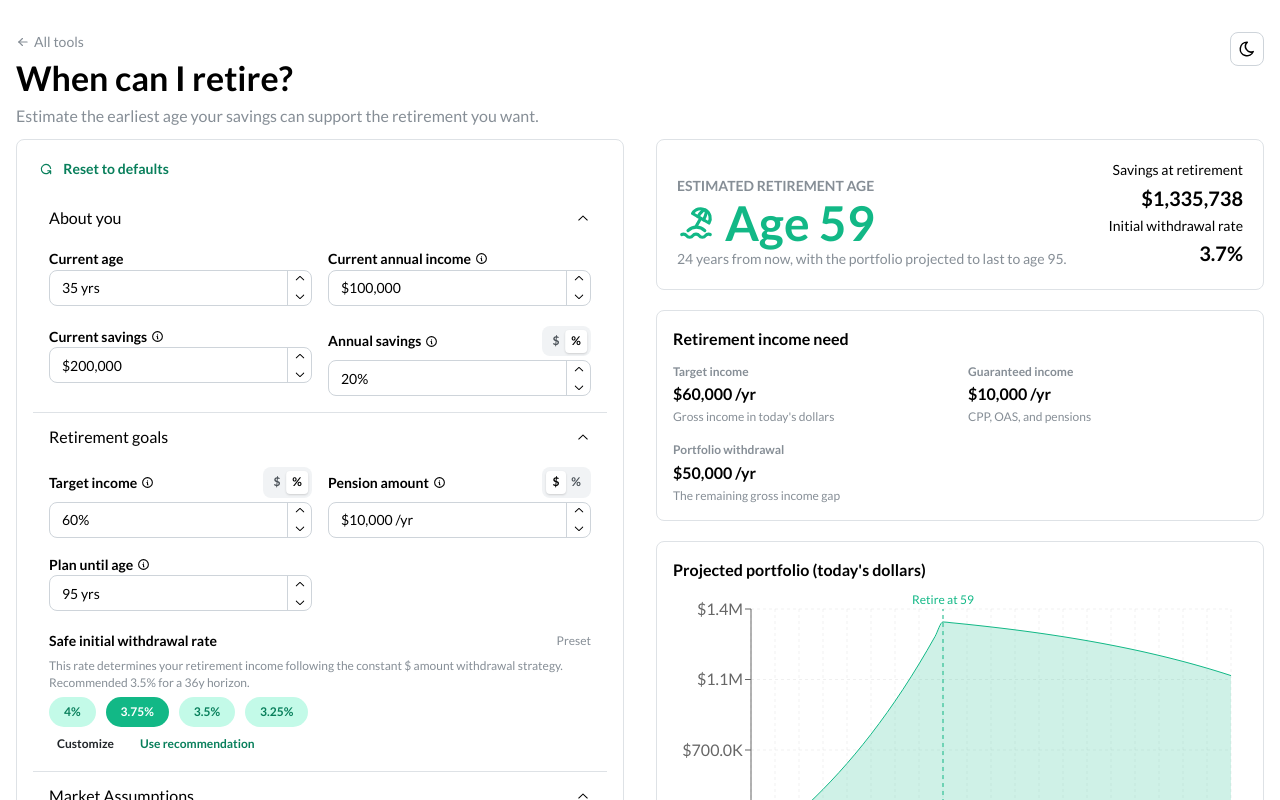
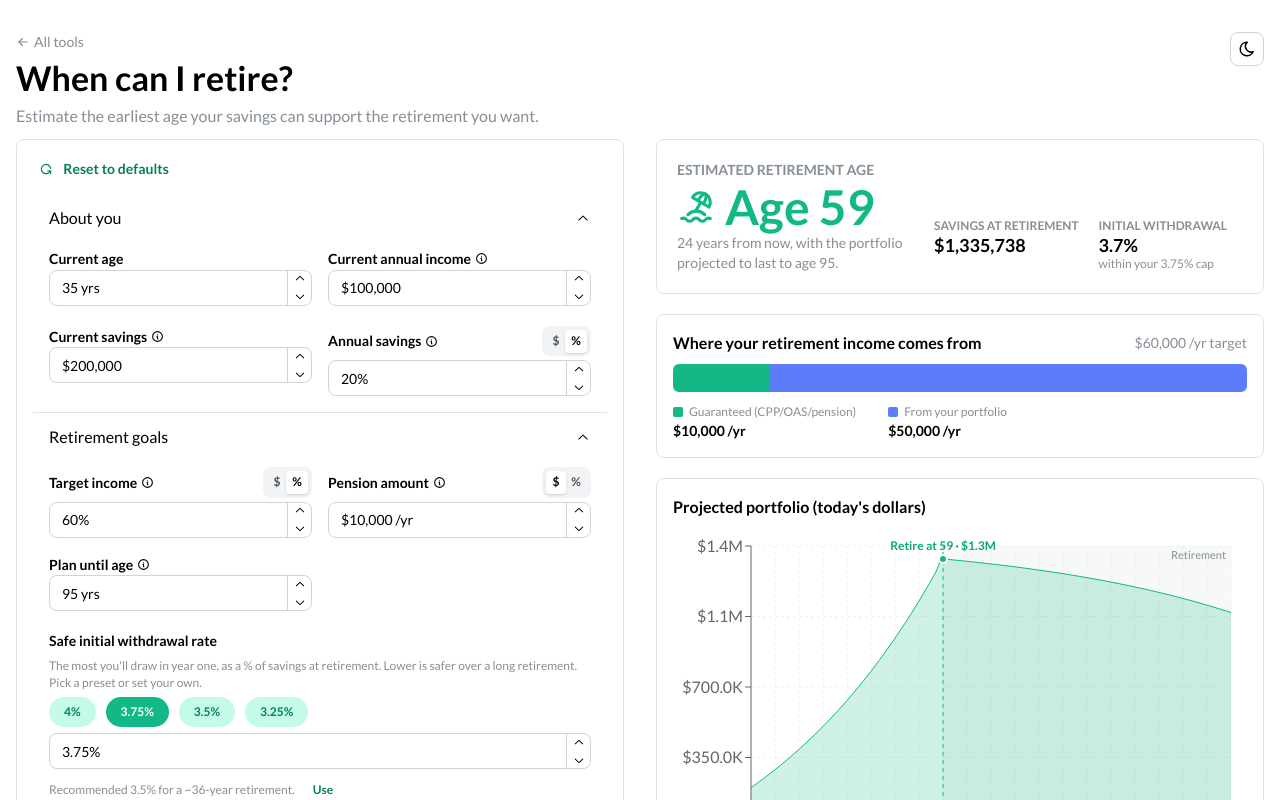
Before and after one commit to low-earth-orbit/rent-vs-buy, a Next.js app: page /retirement in a window 1280 px wide. Shown: the top 800 px of the page. Built offline with nearby package versions, Linux system fonts and the light colour scheme.

Commit message:
UI update

```diff
--- a/src/components/retirement/Headline.tsx
+++ b/src/components/retirement/Headline.tsx
@@ -1,4 +1,13 @@
-import { Alert, Card, Group, Stack, Text, Title } from "@mantine/core";
+import {
+  Alert,
+  Card,
+  Flex,
+  Group,
+  SimpleGrid,
+  Stack,
+  Text,
+  Title,
+} from "@mantine/core";
 import { IconAlertTriangle, IconBeach } from "@tabler/icons-react";
 import { formatCAD } from "@/utils/format";
 import type {
@@ -9,6 +18,32 @@ import type {
 interface HeadlineProps {
   input: RetirementInput;
   result: RetirementResult;
+}
+
+function StatTile({
+  label,
+  value,
+  note,
+}: {
+  label: string;
+  value: string;
+  note?: string;
+}) {
+  return (
+    <Stack gap={0}>
+      <Text size="xs" c="dimmed" fw={600} tt="uppercase">
+        {label}
+      </Text>
+      <Text fw={700} fz="lg" lh={1.2}>
+        {value}
+      </Text>
+      {note && (
+        <Text size="xs" c="dimmed">
+          {note}
+        </Text>
+      )}
+    </Stack>
+  );
 }
 
 export default function Headline({ input, result }: HeadlineProps) {
@@ -32,10 +67,17 @@ export default function Headline({ input, result }: HeadlineProps) {
 
   const { earliestRetirementAge, yearsUntilRetirement } = result;
   const retireNow = yearsUntilRetirement === 0;
+  const swrNote =
+    typeof input.swr === "number" ? `within your ${input.swr}% cap` : undefined;
 
   return (
     <Card withBorder radius="md" padding="lg">
-      <Group justify="space-between" align="flex-end" wrap="nowrap" gap="lg">
+      <Flex
+        direction={{ base: "column", sm: "row" }}
+        justify="space-between"
+        align={{ base: "stretch", sm: "flex-end" }}
+        gap="lg"
+      >
         <Stack gap={2}>
           <Text size="sm" c="dimmed" tt="uppercase" fw={600}>
             Estimated retirement age
@@ -56,24 +98,26 @@ export default function Headline({ input, result }: HeadlineProps) {
           </Text>
         </Stack>
         {result.portfolioAtRetirement != null && (
-          <Stack gap={2} align="flex-end" visibleFrom="xs">
-            <Text size="sm">Savings at retirement</Text>
-            <Text fw={700} fz="xl">
-              {formatCAD(result.portfolioAtRetirement)}
-            </Text>
+          <SimpleGrid
+            cols={2}
+            spacing="lg"
+            w={{ base: "100%", sm: "auto" }}
+            style={{ flexShrink: 0 }}
+          >
+            <StatTile
+              label="Savings at retirement"
+              value={formatCAD(result.portfolioAtRetirement)}
+            />
             {result.impliedWithdrawalRate != null && (
-              <>
-                <Text size="sm">
-                  Initial withdrawal rate
-                </Text>
-                <Text fw={700} fz="xl">
-                  {(result.impliedWithdrawalRate * 100).toFixed(1)}%
-                </Text>
-              </>
+              <StatTile
+                label="Initial withdrawal"
+                value={`${(result.impliedWithdrawalRate * 100).toFixed(1)}%`}
+                note={swrNote}
+              />
             )}
-          </Stack>
+          </SimpleGrid>
         )}
-      </Group>
+      </Flex>
     </Card>
   );
 }
--- a/src/components/retirement/InputForm.tsx
+++ b/src/components/retirement/InputForm.tsx
@@ -17,14 +17,12 @@ import {
   RETURN_PRESETS,
   WITHDRAWAL_RATE_PRESETS,
   type ReturnPreset,
-  type WithdrawalRatePreset,
 } from "@/utils/retirement/presets";
 import { FIELD_CONSTRAINTS } from "@/utils/retirement/validation";
 import type {
   RetirementErrors,
   RetirementInput,
   RetirementInputKey,
-  WithdrawalRateMode,
 } from "@/utils/retirement/types";
 import type { FieldValue } from "@/types";
 
@@ -32,28 +30,21 @@ interface InputFormProps {
   input: RetirementInput;
   errors: RetirementErrors;
   onChange: (key: RetirementInputKey, value: FieldValue) => void;
-  onWithdrawalRatePreset: (rate: number) => void;
-  onWithdrawalRateCustomChange: (value: FieldValue) => void;
-  onUseRecommendedWithdrawalRate: () => void;
+  onUseRecommendedSwr: () => void;
   onReset: () => void;
-  recommendedWithdrawalPreset?: WithdrawalRatePreset;
-  recommendedWithdrawalHorizonYears?: number;
-  withdrawalRateMode: WithdrawalRateMode;
+  recommendedSwr?: number;
+  recommendedHorizonYears?: number;
 }
 
 export default function InputForm({
   input,
   errors,
   onChange,
-  onWithdrawalRatePreset,
-  onWithdrawalRateCustomChange,
-  onUseRecommendedWithdrawalRate,
+  onUseRecommendedSwr,
   onReset,
-  recommendedWithdrawalPreset,
-  recommendedWithdrawalHorizonYears,
-  withdrawalRateMode,
+  recommendedSwr,
+  recommendedHorizonYears,
 }: InputFormProps) {
-  const [customizeWithdrawalRate, setCustomizeWithdrawalRate] = useState(false);
   const [customizeReturns, setCustomizeReturns] = useState(false);
 
   const bind = (key: RetirementInputKey) => (value: FieldValue) =>
@@ -70,31 +61,15 @@ export default function InputForm({
       isSameRate(input.accumReturn, preset.accumReturn) &&
       isSameRate(input.retireReturn, preset.retireReturn),
   );
-  const showWithdrawalRateInput =
-    customizeWithdrawalRate || !activeWithdrawalPreset;
   const showReturnInputs = customizeReturns || !activeReturnPreset;
-  const withdrawalRateStatus =
-    withdrawalRateMode === "auto"
-      ? "Auto"
-      : activeWithdrawalPreset
-        ? "Preset"
-        : "Custom";
   const returnStatus = activeReturnPreset ? "Preset" : "Custom";
+  const showRecommendation =
+    recommendedSwr != null && !isSameRate(input.swr, recommendedSwr);
 
   const applyReturnPreset = (preset: ReturnPreset) => {
     setCustomizeReturns(false);
     onChange("accumReturn", preset.accumReturn);
     onChange("retireReturn", preset.retireReturn);
-  };
-
-  const applyWithdrawalPreset = (preset: WithdrawalRatePreset) => {
-    setCustomizeWithdrawalRate(false);
-    onWithdrawalRatePreset(preset.rate);
-  };
-
-  const useRecommendedWithdrawalRate = () => {
-    setCustomizeWithdrawalRate(false);
-    onUseRecommendedWithdrawalRate();
   };
 
   const num = (key: RetirementInputKey) => {
@@ -205,23 +180,14 @@ export default function InputForm({
                 />
               </SimpleGrid>
               <Stack gap={6}>
-                <Group justify="space-between" align="center" gap="xs">
                 <Text size="sm" fw={600}>
                   Safe initial withdrawal rate
                 </Text>
                 <Text size="xs" c="dimmed">
-                    {withdrawalRateStatus}
+                  The most you&apos;ll draw in year one, as a % of savings at
+                  retirement. Lower is safer over a long retirement. Pick a
+                  preset or set your own.
                 </Text>
-                </Group>
-                {recommendedWithdrawalPreset &&
-                  recommendedWithdrawalHorizonYears != null && (
-                    <Text size="xs" c="dimmed">
-                      This rate determines your retirement income following the
-                      constant $ amount withdrawal strategy. Recommended{" "}
-                      {recommendedWithdrawalPreset.label} for a{" "}
-                      {Math.round(recommendedWithdrawalHorizonYears)}y horizon.
-                    </Text>
-                  )}
                 <Group
                   gap="xs"
                   role="group"
@@ -238,45 +204,38 @@ export default function InputForm({
                       size="xs"
                       radius="lg"
                       aria-pressed={activeWithdrawalPreset?.id === preset.id}
-                      onClick={() => applyWithdrawalPreset(preset)}
+                      onClick={() => onChange("swr", preset.rate)}
                     >
                       {preset.label}
                     </Button>
                   ))}
                 </Group>
-                {showWithdrawalRateInput && (
-                  <div className="mt-2">
                 <UserInputFormItem
                   {...num("swr")}
                   label={undefined}
-                      onChange={onWithdrawalRateCustomChange}
                   suffix="%"
                 />
-                  </div>
-                )}
-                <Group gap="xs">
-                  {!showWithdrawalRateInput && (
-                    <Button
-                      variant="subtle"
-                      size="compact-xs"
-                      color="gray"
-                      onClick={() => setCustomizeWithdrawalRate(true)}
-                    >
-                      Customize
-                    </Button>
-                  )}
-                  {withdrawalRateMode === "custom" &&
-                    recommendedWithdrawalPreset && (
+                {showRecommendation && (
+                  <Group gap="xs" align="center">
+                    <Text size="xs" c="dimmed">
+                      Recommended {recommendedSwr}%
+                      {recommendedHorizonYears != null
+                        ? ` for a ~${Math.round(
+                            recommendedHorizonYears,
+                          )}-year retirement`
+                        : ""}
+                      .
+                    </Text>
                     <Button
                       variant="subtle"
                       size="compact-xs"
                       color="teal"
-                        onClick={useRecommendedWithdrawalRate}
+                      onClick={onUseRecommendedSwr}
                     >
-                        Use recommendation
+                      Use
                     </Button>
+                  </Group>
                 )}
-                </Group>
               </Stack>
             </Stack>
           </Accordion.Panel>
@@ -295,6 +254,10 @@ export default function InputForm({
                     {returnStatus}
                   </Text>
                 </Group>
+                <Text size="xs" c="dimmed">
+                  Stock / bond mix — e.g. 80/20 is 80% stocks. Two values are a
+                  glide path that grows more conservative in retirement.
+                </Text>
                 <SimpleGrid
                   cols={{ base: 1, xs: 3 }}
                   spacing="xs"
--- a/src/components/retirement/Main.tsx
+++ b/src/components/retirement/Main.tsx
@@ -7,28 +7,23 @@ import Result from "./Result";
 import {
   DEFAULTS,
   getWithdrawalRatePresetForHorizon,
-  type WithdrawalRatePreset,
 } from "@/utils/retirement/presets";
 import { estimateRetirementHorizonYears } from "@/utils/retirement/projection";
-import {
-  loadInput,
-  loadWithdrawalRateMode,
-  saveInput,
-  saveWithdrawalRateMode,
-} from "@/utils/retirement/storage";
+import { loadInput, saveInput } from "@/utils/retirement/storage";
 import { validateRetirementInput } from "@/utils/retirement/validation";
 import type {
   RetirementInput,
   RetirementInputKey,
-  WithdrawalRateMode,
 } from "@/utils/retirement/types";
 import type { FieldValue } from "@/types";
 
-interface WithdrawalRateRecommendation {
+interface SwrRecommendation {
+  rate: number;
   horizonYears: number;
-  preset: WithdrawalRatePreset;
 }
 
+// Fields the horizon estimate depends on; the recommendation is skipped while
+// any of them is mid-edit (empty / non-finite).
 const RECOMMENDATION_INPUTS: RetirementInputKey[] = [
   "currentAge",
   "planningAge",
@@ -40,115 +35,50 @@ const RECOMMENDATION_INPUTS: RetirementInputKey[] = [
   "accumReturn",
   "retireReturn",
   "inflationRate",
-  "swr",
 ];
 
-function isNumericInput(input: RetirementInput): boolean {
-  return RECOMMENDATION_INPUTS.every((key) => {
-    const value = input[key];
-    return typeof value === "number" && Number.isFinite(value);
-  });
-}
-
-function isSameRate(a: number, b: number): boolean {
-  return Math.abs(a - b) < 0.001;
-}
-
-function getWithdrawalRateRecommendation(
+function getSwrRecommendation(
   input: RetirementInput,
-): WithdrawalRateRecommendation | null {
-  if (!isNumericInput(input) || input.planningAge <= input.currentAge) {
-    return null;
-  }
+): SwrRecommendation | null {
+  const ready = RECOMMENDATION_INPUTS.every((key) =>
+    Number.isFinite(input[key]),
+  );
+  if (!ready || input.planningAge <= input.currentAge) return null;
 
   const horizonYears = estimateRetirementHorizonYears(input);
   return {
+    rate: getWithdrawalRatePresetForHorizon(horizonYears).rate,
     horizonYears,
-    preset: getWithdrawalRatePresetForHorizon(horizonYears),
   };
 }
 
-function createInitialState(): {
-  input: RetirementInput;
-  withdrawalRateMode: WithdrawalRateMode;
-} {
-  let input = loadInput();
-  const recommendation = getWithdrawalRateRecommendation(input);
-  const fallbackMode =
-    recommendation && isSameRate(input.swr, recommendation.preset.rate)
-      ? "auto"
-      : "custom";
+export default function Main() {
+  const [input, setInput] = useState<RetirementInput>(() => loadInput());
 
-  const withdrawalRateMode = loadWithdrawalRateMode(fallbackMode);
-  if (
-    withdrawalRateMode === "auto" &&
-    recommendation &&
-    !isSameRate(input.swr, recommendation.preset.rate)
-  ) {
-    input = { ...input, swr: recommendation.preset.rate };
-    saveInput(input);
-  }
-
-  return { input, withdrawalRateMode };
-}
-
-export default function Main() {
-  const [initialState] = useState(createInitialState);
-  const [input, setInput] = useState<RetirementInput>(initialState.input);
-  const [withdrawalRateMode, setWithdrawalRateMode] =
-    useState<WithdrawalRateMode>(initialState.withdrawalRateMode);
-
-  const withdrawalRateRecommendation = getWithdrawalRateRecommendation(input);
+  const recommendation = getSwrRecommendation(input);
 
   function handleChange(key: RetirementInputKey, value: FieldValue) {
     setInput((prev) => {
       // Keep "" while editing (mirrors rent-vs-buy); validation flags it.
-      let next = {
+      const next = {
         ...prev,
         [key]: value ? +value : value,
       } as RetirementInput;
-
-      if (withdrawalRateMode === "auto" && key !== "swr") {
-        const recommendation = getWithdrawalRateRecommendation(next);
-        if (recommendation) {
-          next = { ...next, swr: recommendation.preset.rate };
-        }
-      }
-
       saveInput(next);
       return next;
     });
   }
 
-  function setWithdrawalRateModeAndSave(mode: WithdrawalRateMode) {
-    setWithdrawalRateMode(mode);
-    saveWithdrawalRateMode(mode);
-  }
-
-  function handleWithdrawalRatePreset(rate: number) {
-    setWithdrawalRateModeAndSave("custom");
-    handleChange("swr", rate);
-  }
-
-  function handleWithdrawalRateCustomChange(value: FieldValue) {
-    setWithdrawalRateModeAndSave("custom");
-    handleChange("swr", value);
-  }
-
-  function handleUseRecommendedWithdrawalRate() {
-    if (!withdrawalRateRecommendation) return;
-    setWithdrawalRateModeAndSave("auto");
-    handleChange("swr", withdrawalRateRecommendation.preset.rate);
+  function handleUseRecommendedSwr() {
+    if (recommendation) handleChange("swr", recommendation.rate);
   }
 
   function handleReset() {
     const fresh: RetirementInput = { ...DEFAULTS };
-    const recommendation = getWithdrawalRateRecommendation(fresh);
-    if (recommendation) fresh.swr = recommendation.preset.rate;
-
+    const rec = getSwrRecommendation(fresh);
+    if (rec) fresh.swr = rec.rate;
     setInput(fresh);
     saveInput(fresh);
-    setWithdrawalRateModeAndSave("auto");
   }
 
   const errors = validateRetirementInput(input);
@@ -161,15 +91,10 @@ export default function Main() {
             input={input}
             errors={errors}
             onChange={handleChange}
-            onWithdrawalRatePreset={handleWithdrawalRatePreset}
-            onWithdrawalRateCustomChange={handleWithdrawalRateCustomChange}
-            onUseRecommendedWithdrawalRate={handleUseRecommendedWithdrawalRate}
+            onUseRecommendedSwr={handleUseRecommendedSwr}
             onReset={handleReset}
-            recommendedWithdrawalPreset={withdrawalRateRecommendation?.preset}
-            recommendedWithdrawalHorizonYears={
-              withdrawalRateRecommendation?.horizonYears
-            }
-            withdrawalRateMode={withdrawalRateMode}
+            recommendedSwr={recommendation?.rate}
+            recommendedHorizonYears={recommendation?.horizonYears}
           />
         </Grid.Col>
         <Grid.Col span={{ base: 12, md: 6 }}>
--- a/src/components/retirement/ProjectionChart.tsx
+++ b/src/components/retirement/ProjectionChart.tsx
@@ -5,6 +5,8 @@ import {
   Area,
   AreaChart,
   CartesianGrid,
+  ReferenceArea,
+  ReferenceDot,
   ReferenceLine,
   ResponsiveContainer,
   Tooltip,
@@ -26,6 +28,11 @@ export default function ProjectionChart({ result }: ProjectionChartProps) {
     balance: Math.max(0, Math.round(p.balance)),
   }));
   const retireAge = result.earliestRetirementAge;
+  const lastAge = data[data.length - 1]?.age ?? retireAge;
+  const peak =
+    result.portfolioAtRetirement != null
+      ? Math.round(result.portfolioAtRetirement)
+      : null;
 
   return (
     <Card withBorder radius="md" padding="md">
@@ -43,6 +50,19 @@ export default function ProjectionChart({ result }: ProjectionChartProps) {
             margin={{ top: 16, right: 16, bottom: 32, left: 8 }}
           >
             <CartesianGrid strokeDasharray="3 3" opacity={0.3} />
+            <ReferenceArea
+              x1={retireAge}
+              x2={lastAge}
+              fill="var(--mantine-color-gray-5)"
+              fillOpacity={0.1}
+              ifOverflow="visible"
+              label={{
+                value: "Retirement",
+                position: "insideTopRight",
+                fill: "var(--mantine-color-gray-6)",
+                fontSize: 11,
+              }}
+            />
             <XAxis
               dataKey="age"
               tickMargin={8}
@@ -60,12 +80,6 @@ export default function ProjectionChart({ result }: ProjectionChartProps) {
               x={retireAge}
               stroke="var(--mantine-color-teal-6)"
               strokeDasharray="4 4"
-              label={{
-                value: `Retire at ${retireAge}`,
-                position: "top",
-                fill: "var(--mantine-color-teal-6)",
-                fontSize: 12,
-              }}
             />
             <Area
               type="monotone"
@@ -75,6 +89,24 @@ export default function ProjectionChart({ result }: ProjectionChartProps) {
               fillOpacity={0.2}
               isAnimationActive={false}
             />
+            {peak != null && (
+              <ReferenceDot
+                x={retireAge}
+                y={peak}
+                r={4}
+                fill="var(--mantine-color-teal-6)"
+                stroke="var(--mantine-color-body)"
+                strokeWidth={2}
+                ifOverflow="visible"
+                label={{
+                  value: `Retire at ${retireAge} · ${formatCADCompact(peak)}`,
+                  position: "top",
+                  fill: "var(--mantine-color-teal-7)",
+                  fontSize: 12,
+                  fontWeight: 600,
+                }}
+              />
+            )}
           </AreaChart>
         </ResponsiveContainer>
       </div>
--- a/src/components/retirement/Result.tsx
+++ b/src/components/retirement/Result.tsx
@@ -1,6 +1,6 @@
 "use client";
 
-import { Alert, Card, SimpleGrid, Stack, Text } from "@mantine/core";
+import { Alert, Box, Card, Group, Stack, Text } from "@mantine/core";
 import { IconInfoCircle } from "@tabler/icons-react";
 import Headline from "./Headline";
 import ProjectionChart from "./ProjectionChart";
@@ -17,64 +17,82 @@ interface ResultProps {
   errors: RetirementErrors;
 }
 
-function Stat({
+function LegendItem({
+  color,
   label,
   value,
-  note,
 }: {
+  color: string;
   label: string;
   value: string;
-  note?: string;
 }) {
   return (
-    <Stack gap={2}>
-      <Text size="xs" c="dimmed" fw={600}>
-        {label}
+    <Stack gap={0}>
+      <Group gap={6} wrap="nowrap">
+        <Box
+          w={10}
+          h={10}
+          style={{ borderRadius: 2, backgroundColor: color }}
+        />
+        <Text size="xs" c="dimmed">
+          {label}
+        </Text>
+      </Group>
+      <Text fw={600} size="sm">
+        {value} /yr
       </Text>
-      <Text fw={700}>{value}</Text>
-      {note && (
-        <Text size="xs" c="dimmed">
-          {note}
-        </Text>
-      )}
     </Stack>
   );
 }
 
-function IncomeSummary({
-  input,
-  result,
-}: {
-  input: RetirementInput;
-  result: RetirementResult;
-}) {
-  const savingsTarget =
-    result.portfolioWithdrawal > 0
-      ? result.portfolioWithdrawal / (input.swr / 100)
-      : 0;
+function IncomeSummary({ result }: { result: RetirementResult }) {
+  const { targetGrossIncome, guaranteedIncome, portfolioWithdrawal } = result;
+  const total = Math.max(targetGrossIncome, 1);
+  const guaranteedPct = (Math.min(guaranteedIncome, total) / total) * 100;
+  const portfolioPct = (portfolioWithdrawal / total) * 100;
 
   return (
     <Card withBorder radius="md" padding="md">
-      <Text fw={600} mb="sm">
-        Retirement income need
-      </Text>
-      <SimpleGrid cols={{ base: 1, sm: 2 }} spacing="md">
-        <Stat
-          label="Target income"
-          value={`${formatCAD(result.targetGrossIncome)} /yr`}
-          note="Gross income in today's dollars"
+      <Group justify="space-between" mb={8}>
+        <Text fw={600}>Where your retirement income comes from</Text>
+        <Text size="sm" c="dimmed">
+          {formatCAD(targetGrossIncome)} /yr target
+        </Text>
+      </Group>
+      <Box
+        style={{
+          display: "flex",
+          height: 28,
+          borderRadius: 6,
+          overflow: "hidden",
+          backgroundColor: "var(--mantine-color-gray-2)",
+        }}
+      >
+        <Box
+          style={{
+            width: `${guaranteedPct}%`,
+            backgroundColor: "var(--mantine-color-teal-6)",
+          }}
         />
-        <Stat
-          label="Guaranteed income"
-          value={`${formatCAD(result.guaranteedIncome)} /yr`}
-          note="CPP, OAS, and pensions"
+        <Box
+          style={{
+            width: `${portfolioPct}%`,
+            backgroundColor: "var(--mantine-color-indigo-5)",
+          }}
         />
-        <Stat
-          label="Portfolio withdrawal"
-          value={`${formatCAD(result.portfolioWithdrawal)} /yr`}
-          note="The remaining gross income gap"
+      </Box>
+      <Group mt="sm" gap="xl">
+        <LegendItem
+          color="var(--mantine-color-teal-6)"
+          label="Guaranteed (CPP/OAS/pension)"
+          value={formatCAD(guaranteedIncome)}
         />
-      </SimpleGrid>
+        <LegendItem
+          color="var(--mantine-color-indigo-5)"
+          label="From your portfolio"
+          value={formatCAD(portfolioWithdrawal)}
+        />
+      </Group>
     </Card>
   );
 }
@@ -98,7 +116,7 @@ export default function Result({ input, errors }: ResultProps) {
   return (
     <Stack gap="lg">
       <Headline input={input} result={result} />
-      <IncomeSummary input={input} result={result} />
+      <IncomeSummary result={result} />
       <ProjectionChart result={result} />
     </Stack>
   );
--- a/src/utils/retirement/storage.ts
+++ b/src/utils/retirement/storage.ts
@@ -1,8 +1,7 @@
 import { DEFAULTS } from "./presets";
-import type { RetirementInput, WithdrawalRateMode } from "./types";
+import type { RetirementInput } from "./types";
 
 const KEY = "ret_input";
-const WITHDRAWAL_RATE_MODE_KEY = "ret_withdrawal_rate_mode";
 
 export function loadInput(): RetirementInput {
   if (typeof window === "undefined") return { ...DEFAULTS };
@@ -24,24 +23,3 @@ export function saveInput(input: RetirementInput): void {
     // localStorage may be unavailable (private mode, quota); ignore.
   }
 }
-
-export function loadWithdrawalRateMode(
-  fallback: WithdrawalRateMode,
-): WithdrawalRateMode {
-  if (typeof window === "undefined") return fallback;
-  try {
-    const raw = window.localStorage.getItem(WITHDRAWAL_RATE_MODE_KEY);
-    return raw === "auto" || raw === "custom" ? raw : fallback;
-  } catch {
-    return fallback;
-  }
-}
-
-export function saveWithdrawalRateMode(mode: WithdrawalRateMode): void {
-  if (typeof window === "undefined") return;
-  try {
-    window.localStorage.setItem(WITHDRAWAL_RATE_MODE_KEY, mode);
-  } catch {
-    // localStorage may be unavailable (private mode, quota); ignore.
-  }
-}
--- a/src/utils/retirement/types.ts
+++ b/src/utils/retirement/types.ts
@@ -10,8 +10,6 @@ export type RetirementInputKey = keyof typeof DEFAULTS;
 export type RetirementInput = Record<RetirementInputKey, number>;
 
 export type RetirementErrors = Partial<Record<RetirementInputKey, string>>;
-
-export type WithdrawalRateMode = "auto" | "preset" | "custom";
 
 export interface ProjectionPoint {
   age: number;
```
Also changed, not shown: src/components/retirement/Assumptions.tsx (+5 -3 lines), 1 other file (tests, documents, lock files or other folders). Lines whose indentation alone changed are shown as unchanged.
